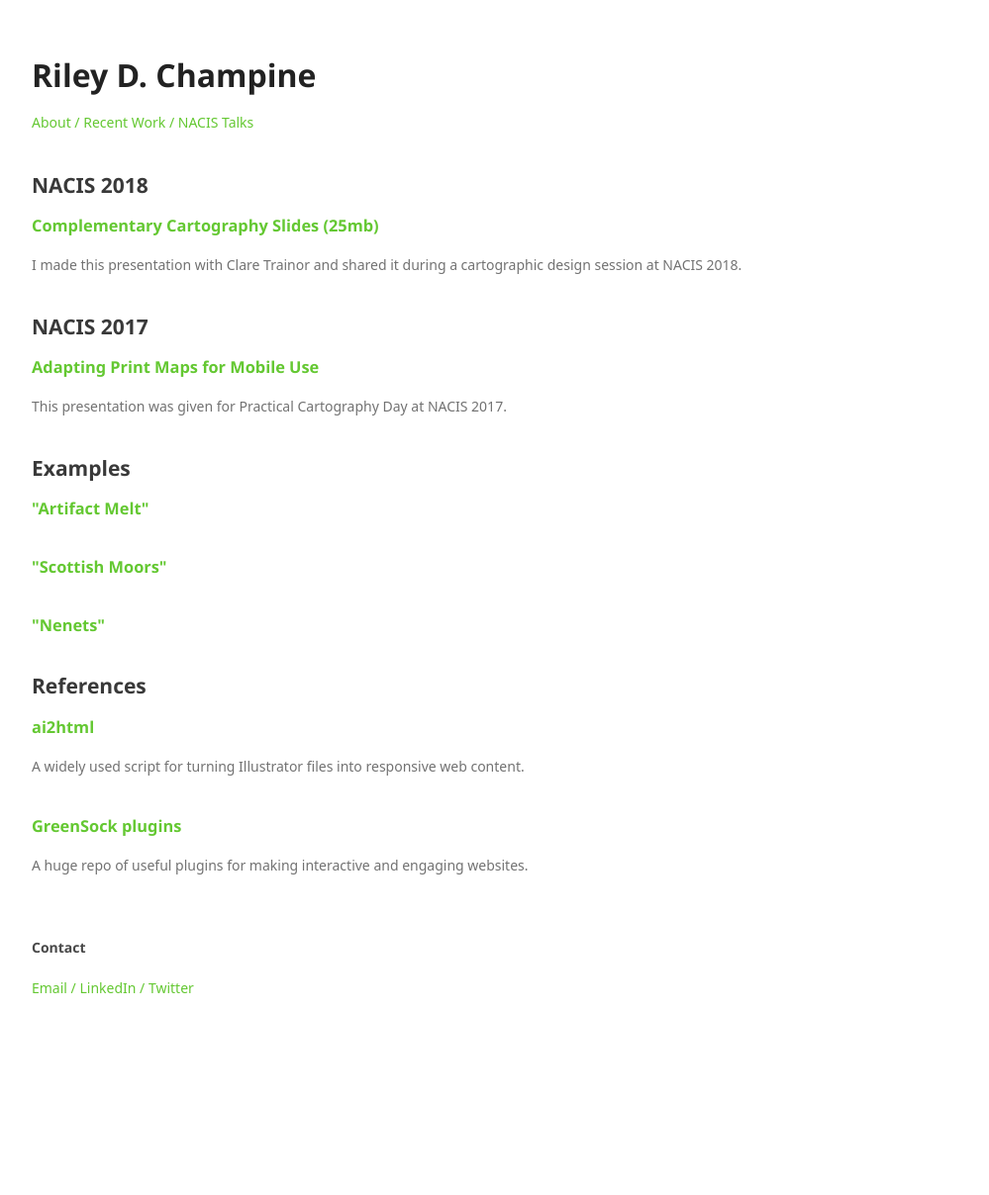
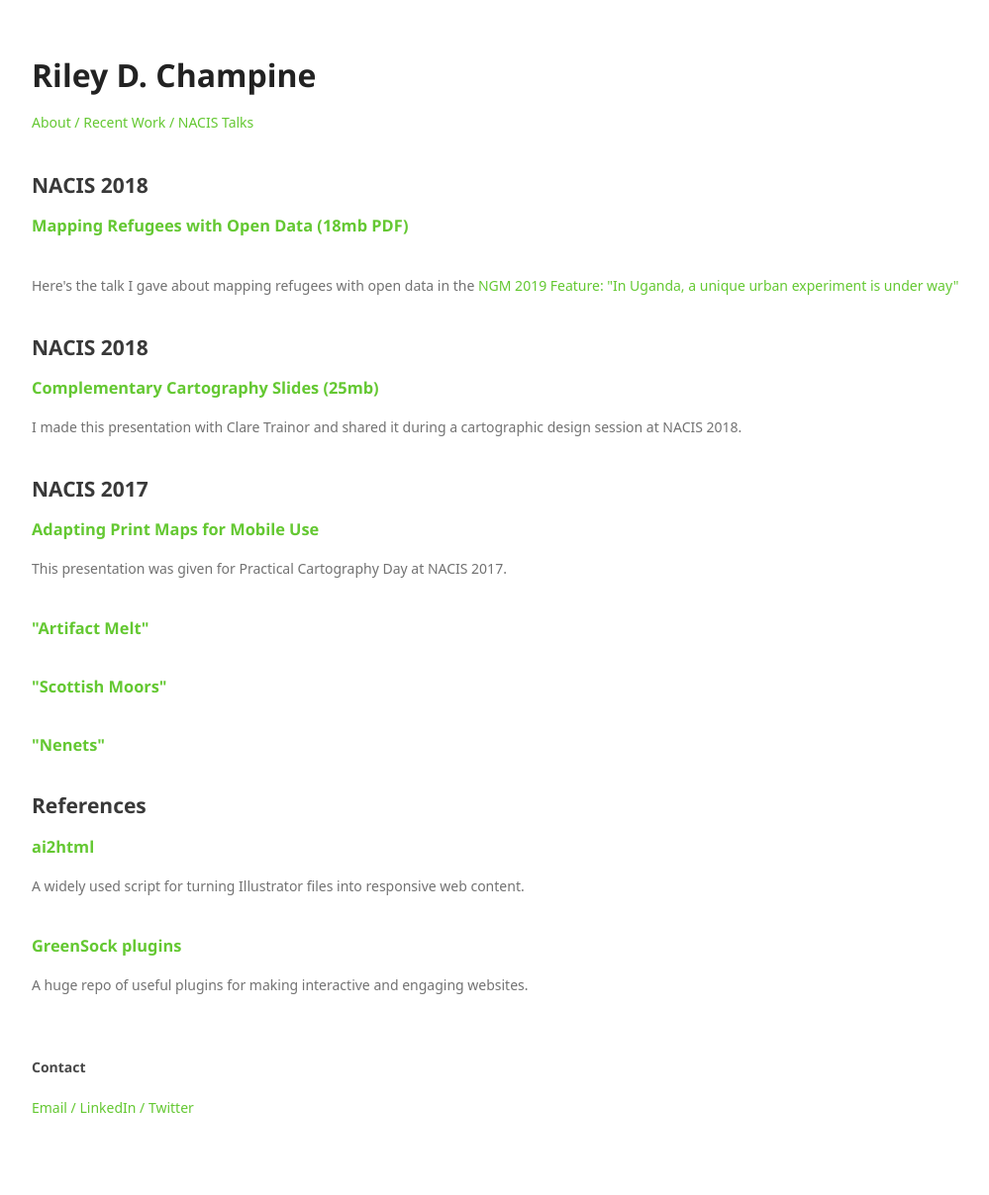
Before and after one commit to rileydchampine/rileydchampine.github.io, a Jekyll site: the page built from nacis.html, in a window 1280 px wide. Shown: the whole page at 99% size, without its empty margins (26-1025 px from the left). Built offline with Jekyll 4.4.1, drawn with Linux system fonts in a browser that asks for light colours; some web fonts are replaced; before the commit the page ends 1087 px from its top, so only the background shows below that.

Commit message:
Update nacis.html

```diff
--- a/nacis.html
+++ b/nacis.html
@@ -2,6 +2,20 @@
 layout: default
 title: RDC // NACIS Talks
 ---
+
+<div class="blurb">
+        <h2>NACIS 2018</h2>
+        <div>
+              <h3><a href="RileyDChampine_OpenData_NACIS2019.pdf">Mapping Refugees with Open Data (18mb PDF)</a></h3>
+
+                <br>
+                <div>
+                <p>Here's the talk I gave about mapping refugees with open data in the <a href="https://www.nationalgeographic.com/magazine/2019/04/how-bidibidi-uganda-refugee-camp-became-city/">NGM 2019 Feature: "In Uganda, a unique urban experiment is under way"</a></p>
+                <br>
+
+
+
+        </div>
 
 <div class="blurb">
         <h2>NACIS 2018</h2>
@@ -18,7 +32,6 @@ title: RDC // NACIS Talks
                 <br>
         </div>
 
-        <h2>Examples</h2>
                 <div>
               <h3><a href="http://www.nationalgeographic.com/magazine/2017/04/artifact-melt-alaska-archaeology-climate-change/">"Artifact Melt"</a></h3>
                 <br>
```
